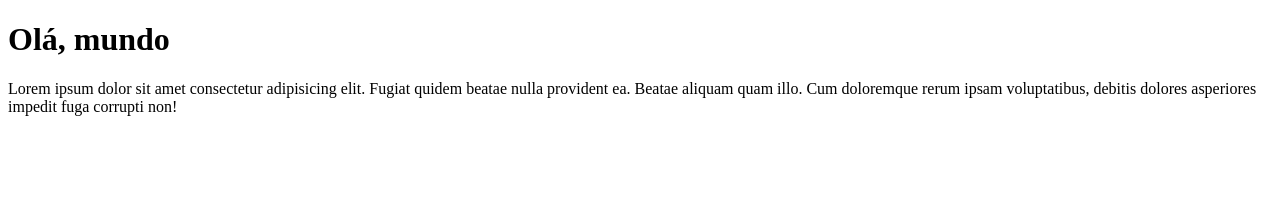
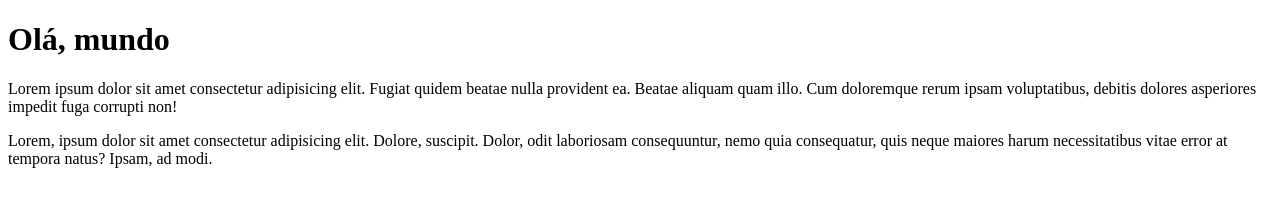
Before and after one commit to CastleWhite23/Ola-Mundo, a plain HTML site: page site-exemplo/index.html in a window 1280 px wide. Drawn offline with Linux system fonts and the light colour scheme.

Commit message:
Outro parágrafo

```diff
--- a/site-exemplo/index.html
+++ b/site-exemplo/index.html
@@ -9,5 +9,8 @@
 <body>
     <h1>Olá, mundo</h1>
     <p>Lorem ipsum dolor sit amet consectetur adipisicing elit. Fugiat quidem beatae nulla provident ea. Beatae aliquam quam illo. Cum doloremque rerum ipsam voluptatibus, debitis dolores asperiores impedit fuga corrupti non!</p>
+    <p>
+        Lorem, ipsum dolor sit amet consectetur adipisicing elit. Dolore, suscipit. Dolor, odit laboriosam consequuntur, nemo quia consequatur, quis neque maiores harum necessitatibus vitae error at tempora natus? Ipsam, ad modi.
+    </p>
 </body>
 </html>
```
